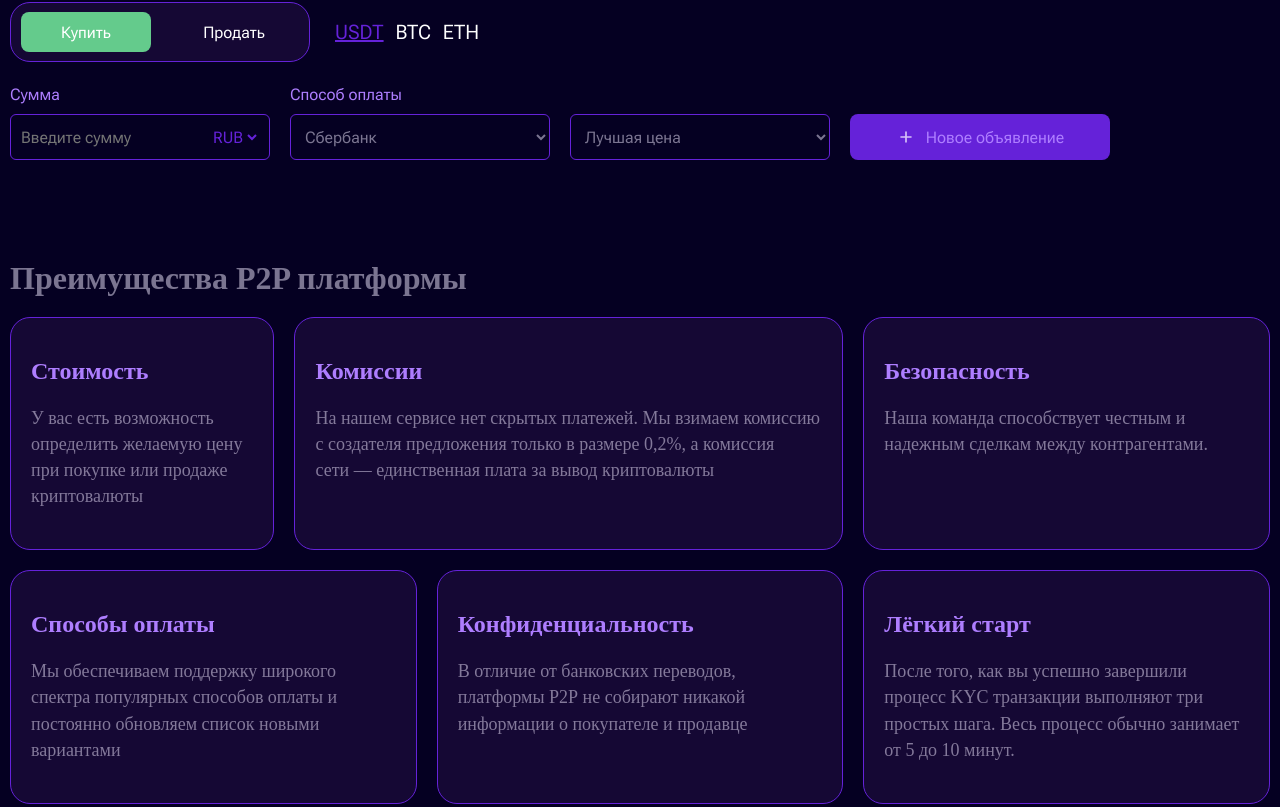
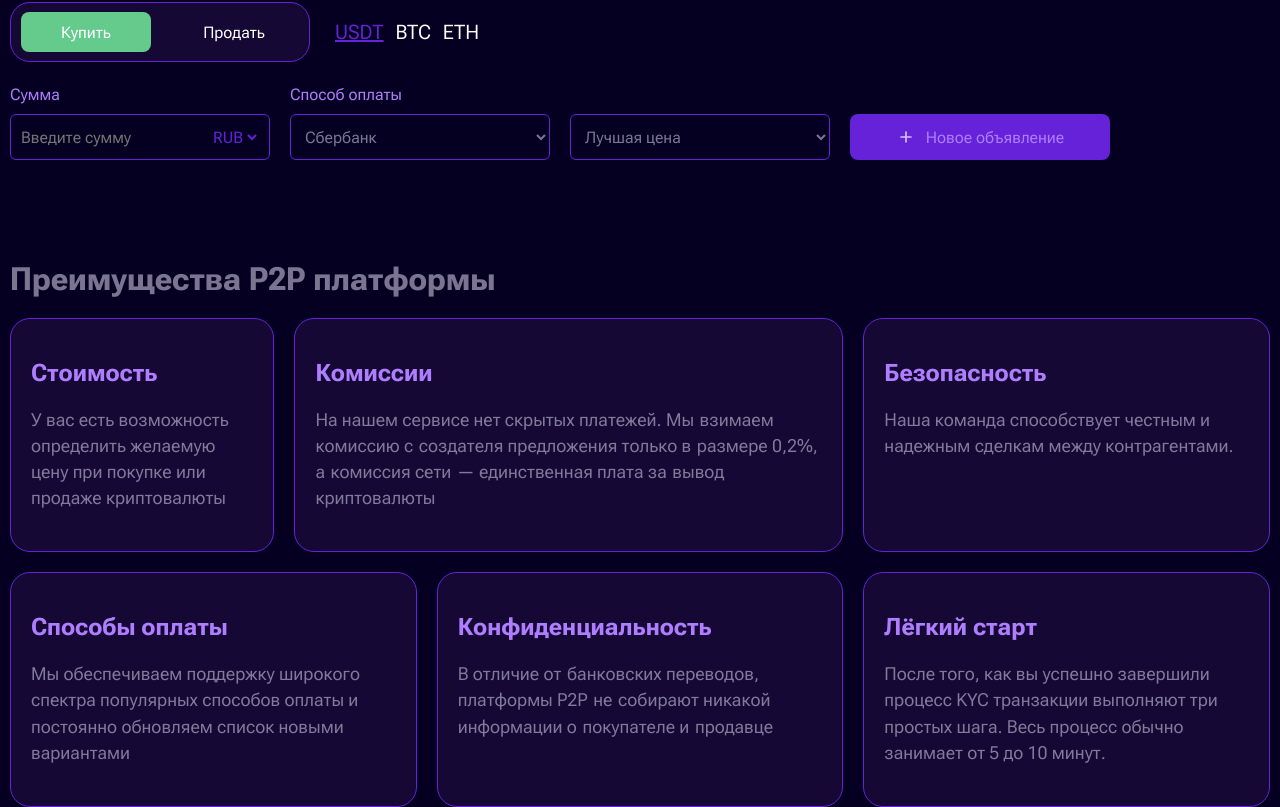
Before and after one commit to Zmeev06/exnode, a React (Create React App) app: page / in a window 1280 px wide. Shown: the part 500-1307 px from the top of the page. Built offline with nearby package versions, Linux system fonts and the light colour scheme.

Commit message:
feat: add structure

```diff
--- a/src/components/P2PInfo/index.module.scss
+++ b/src/components/P2PInfo/index.module.scss
@@ -7,7 +7,7 @@
 .title {
   margin-bottom: 20px;
   font-size: 32px;
-  font-family: Roboto Flex;
+  font-family: RobotoFlex;
   font-weight: 700;
   color: $lightPurpuleText;
 }
@@ -50,7 +50,7 @@
 .gridTitle {
   color: $lightViolet;
   font-size: 24px;
-  font-family: Roboto Flex;
+  font-family: RobotoFlex;
   font-weight: 700;
   margin-bottom: 20px;
 }
@@ -58,7 +58,7 @@
 .gridText {
   color: $lightPurpuleText;
   font-size: 18px;
-  font-family: Roboto Flex;
+  font-family: RobotoFlex;
   font-weight: 400;
   line-height: 1.45;
 }
```
Also changed, not shown: src/components/AuthorizationComponents/AuthorizationBlock/index.tsx (added, +14 -0 lines), src/components/AuthorizationComponents/Login/index.tsx (added, +20 -0 lines), src/components/AuthorizationComponents/Register/index.tsx (added, +11 -0 lines), src/assets/icons/cross.svg (added), src/components/AuthorizationComponents/AuthorizationBlock/index.module.scss (added), src/components/AuthorizationComponents/Login/index.module.scss (added), src/components/AuthorizationComponents/Register/index.module.scss (added).
